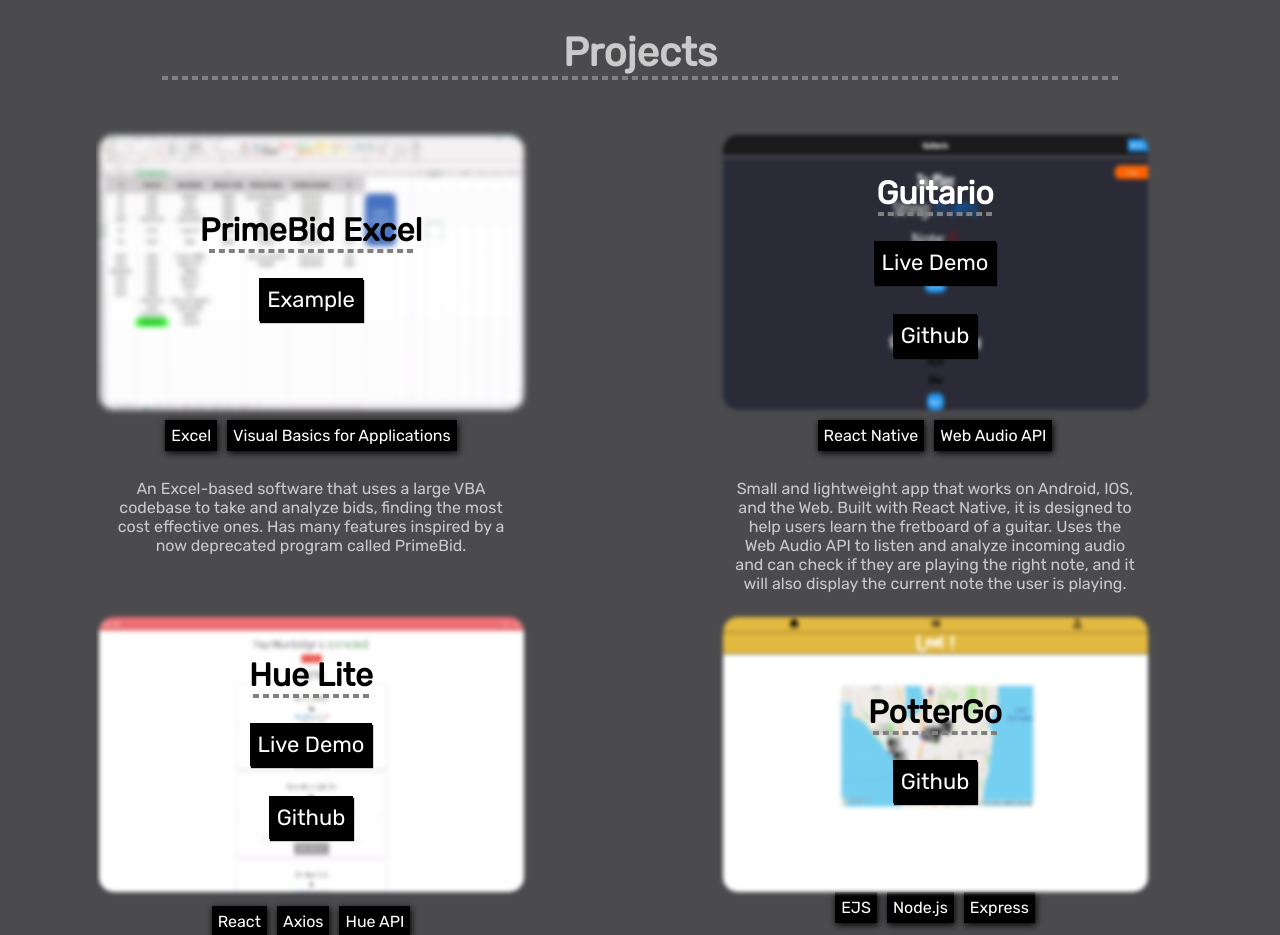
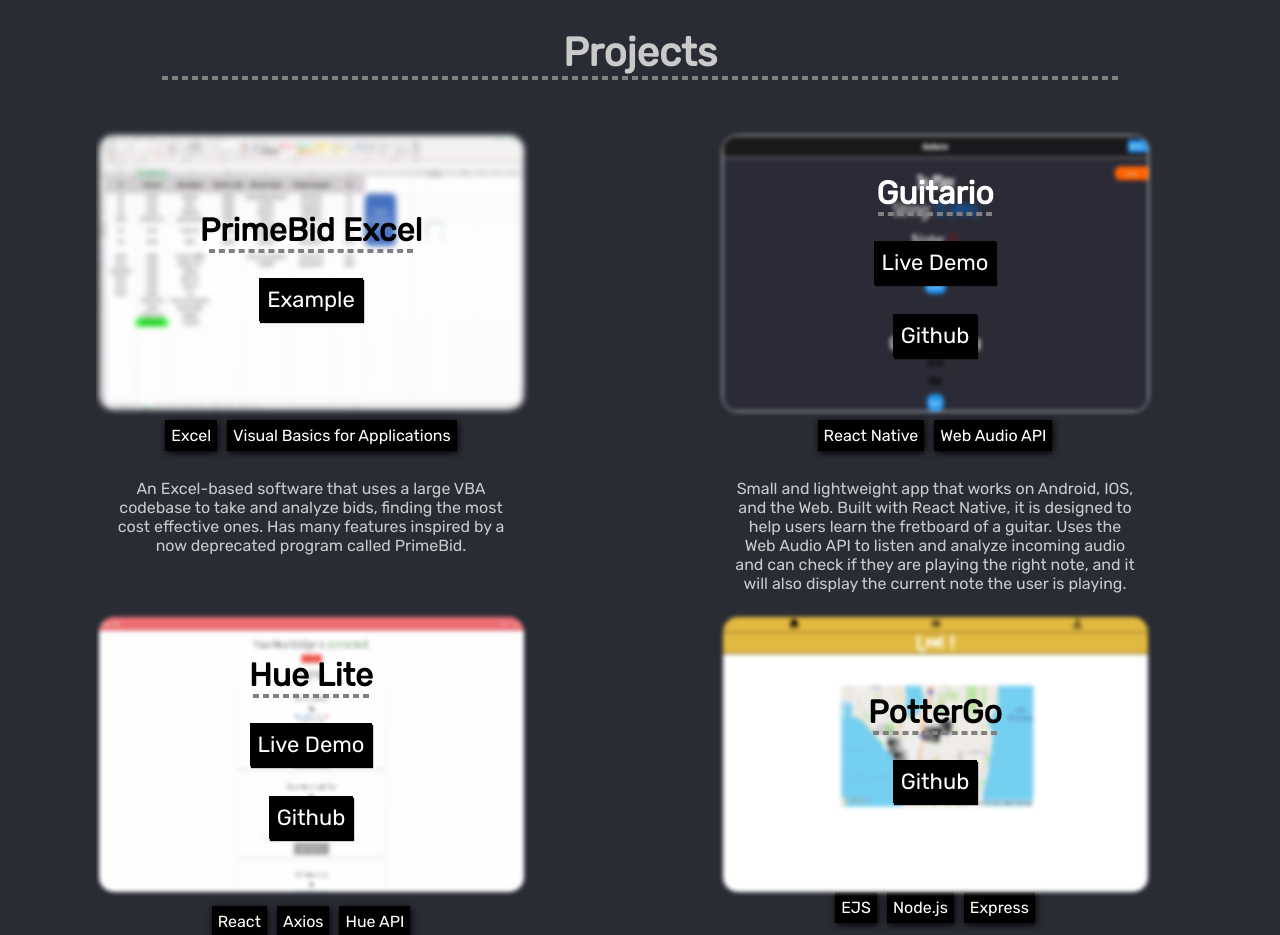
Before and after one commit to Brandon205/Portfolio, a React (Create React App) app: page /#/ in a window 1280 px wide. Shown: the part 1280-2215 px from the top of the page. Built offline with nearby package versions, Linux system fonts and the light colour scheme; the HTML template or start-up script is replaced by a standard one.

Commit message:
CSS improvements

```diff
--- a/src/App.css
+++ b/src/App.css
@@ -2,6 +2,8 @@
   margin: 0;
   scroll-behavior: smooth;
 }
+
+/* #292C34 */
 
 ::-webkit-scrollbar {
   width: 10px;
@@ -63,14 +65,7 @@ h2 {
 }
 
 main {
-  background-color: #4b4b4e;
-  /* background: rgb(75, 75, 75);
-  background: linear-gradient(
-    90deg,
-    rgba(75, 75, 78, 1) 0%,
-    rgba(138, 138, 138, 1) 50%,
-    rgba(75, 75, 78, 1) 100%
-  ); */
+  background-color: #292C34;
   min-height: 100vh;
 }
 
@@ -163,9 +158,9 @@ img {
 }
 
 .video-description {
-  margin-top: 10px;
+  width: 55%;
+  margin: 20px 0 20px 0;
   font-size: 1.3em;
-  margin-bottom: 10px;
 }
 
 .desc-container {
@@ -312,6 +307,10 @@ picture {
   height: 210px;
   border-radius: 15px;
   filter: blur(2px);
+}
+
+.project-img-border {
+  border: 1px solid white;
 }
 
 .project1-description {
--- a/src/Bidding.js
+++ b/src/Bidding.js
@@ -14,7 +14,7 @@ export default function Bidding() {
             </nav>
             <h1 className="video-title">PrimeBid Excel Usage Video:</h1>
             <div className="video-container">
-                <iframe title="Prime Bid Excel usage video" width={45 + "%"} height={80 + "%"} src="https://youtube.com/embed/DWPjwMcuEyQ?mute=1"> </iframe>
+                <iframe title="Prime Bid Excel usage video" width={45 + "%"} src="https://youtube.com/embed/DWPjwMcuEyQ?mute=1"> </iframe>
             </div>
             <div className="App-center-col">
                 <h2>The Development Process</h2>
@@ -50,7 +50,7 @@ export default function Bidding() {
                     <img className="usage-img" src={step2} alt="Step 2 - creating a matrix" />
                     <p className="video-description">
                         After that you will want to put in the data you have like seen below with the ones meaning that that bid covers that section. If you want you can put in data and hit the Find Best button at any
-                        point to see which bids are the best so far, you will need to delete the data that the function creates before adding or removing any more bids though, so that it doesn't get in the way.The
+                        point to see which bids are the best so far, you will need to delete the data that the function creates before adding or removing any more bids though, so that it doesn't get in the way. The
                         next step is to repeat the the last step as many times as you need, then you can move on to running the final function.
                     </p>
                     <img className="usage-img" src={step3} alt="Step 3 - inputting data on a matrix" />
--- a/src/Projects.js
+++ b/src/Projects.js
@@ -47,7 +47,7 @@ export default function Projects() {
           <picture>
             <source srcSet={guitario} type="image/webp" />
             <source srcSet={guitarioOld} type="image/jpeg" />
-            <img className="project-img-blur" src={guitarioOld} alt="Trail Weather home page" />
+            <img className="project-img-blur project-img-border" src={guitarioOld} alt="Trail Weather home page" />
           </picture>
           <div className="project-details">
           <h1 style={{color: 'white'}} className="project-title">Guitario</h1>
```
